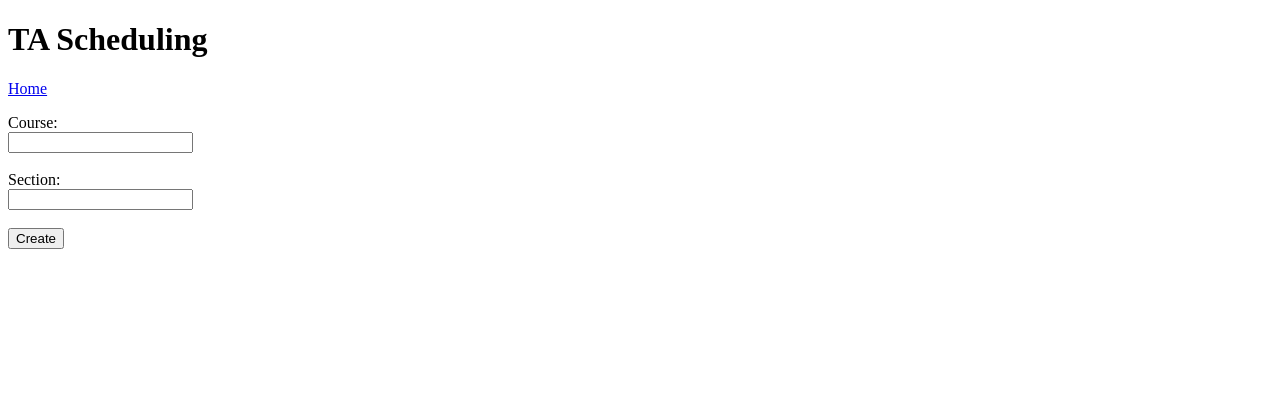
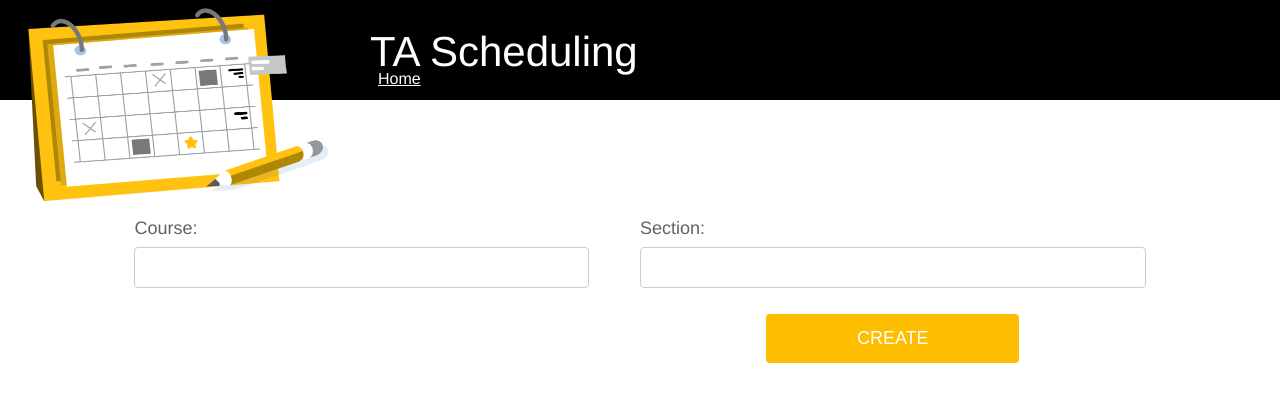
Before and after one commit to hakloss/FinalProject5, a Django app: page /CreateCourse/ in a window 1280 px wide. Shown: the top 402 px of the page. Run offline with Django 3.2, Linux system fonts and the light colour scheme.

Commit message:
CSS works, saving to database works

```diff
--- a/Scheduler/views.py
+++ b/Scheduler/views.py
@@ -1,9 +1,7 @@
 from django.shortcuts import render
-
-# Create your views here.
 from django.views import View
 from Scheduler.models import *
-
+# Create your views here.
 class CreateAccount(View):
     def get(self, request):
         return render(request, "CreateAccount.html")
@@ -11,11 +9,13 @@ class CreateAccount(View):
     def post(self, request):
         xfname = request.POST.get('fname')
         xlname = request.POST.get('lname')
+        print(xfname)
 
         account = user(fname=xfname, lname=xlname)
         account.save()
 
-        return render(request, "CreateAccount.html",{"fname": user, "lname": user})
+        #return render(request, "CreateAccount.html",{"fname": user, "lname": user})
+        return render(request, "CreateAccount.html", {"successmsg":"Success!"})
 
 class Home(View):
     def get(self, request):
--- /dev/null
+++ b/static/scheduler/style.css
@@ -0,0 +1,109 @@
+body{
+    font-family: Helvetica, Arial, sans-serif;
+    font-size: 16px;
+    color:#505050;
+}
+
+h1{
+    font-family: Helvetica, Arial, sans-serif;
+    font-size: 42px;
+    font-weight: 200;
+    margin-left: 350px !important;
+}
+
+a:link{
+    color:white;
+}
+a:visited{
+    color:lightgray;
+}
+
+label{
+    font-family: Helvetica, Arial, sans-serif;
+    font-size: 18px;
+    color:#626262;
+}
+
+.bar {
+    background-color: black;
+    position: absolute;
+    top:0;
+    left:0;
+    right:0;
+    height:100px;
+    z-index: -1;
+    }
+
+.homelink {
+    margin: -135px 0 130px 370px;
+}
+.title{
+    color:white;
+    padding-left:20px;
+}
+
+.hero{
+     z-index: 99;
+    margin-left:20px;
+}
+
+.centerlogin{
+    margin: auto;
+    width: 30%;
+}
+
+.accountform{
+    margin: auto;
+    width: 80%;
+}
+
+input[type=text], select{
+    width: 100%;
+    padding: 12px 20px;
+    margin: 8px 0;
+    display: inline-block;
+    border: 1px solid #ccc;
+    border-radius: 4px;
+    box-sizing: border-box;
+}
+
+input[type=submit]{
+    display: block;
+    width: 50%;
+    margin:auto;
+    background-color: #ffbd00;
+    color: white;
+    text-transform: uppercase;
+    font-size: 18px;
+    padding: 14px 20px;
+    border: none;
+    border-radius: 4px;
+}
+
+.btn a {
+    display: block;
+    width: 20%;
+    margin:auto;
+    background-color: #ffbd00;
+    color: white;
+    text-transform: uppercase;
+    text-decoration: none;
+    text-align: center;
+    font-size: 18px;
+    padding: 14px 20px;
+    border: none;
+    border-radius: 4px;
+}
+
+.columnleft {
+    float: left;
+    width: 45%;
+}
+.columnright {
+    float: right;
+    width: 50%;
+}
+.row:after {
+  display: table;
+  clear: both;
+}
--- a/templates/CreateAccount.html
+++ b/templates/CreateAccount.html
@@ -4,7 +4,7 @@
 <head>
     <meta charset="UTF-8">
     <title>Create Account</title>
-    <link rel="stylesheet" type="text/css" href="{% static 'scheduler/style.css' %} />
+    <link rel="stylesheet" type="text/css" href="{% static 'scheduler/style.css' %}" />
 </head>
 <body>
 <img class="hero" src="{% static 'img/calendar2.png' %}" width="300px">
@@ -16,7 +16,7 @@
 
 
 <div class="row">
-    <form action="/" method="post" class="accountform">
+    <form action="/CreateAccount/" method="post" class="accountform">
         {% csrf_token %}
         <div class="columnleft"><label for="fname">First name:</label><br/>
             <input type="text" id="fname" name="fname" required><br/><br/>
--- a/templates/CreateCourse.html
+++ b/templates/CreateCourse.html
@@ -4,7 +4,7 @@
 <head>
     <meta charset="UTF-8">
     <title>Create Course</title>
-    <link rel="stylesheet" type="text/css" href="{% static 'scheduler/style.css' %} />
+    <link rel="stylesheet" type="text/css" href="{% static 'scheduler/style.css' %}" />
 </head>
 <body>
 <img class="hero" src="{% static 'img/calendar2.png' %}" width="300px">
@@ -15,7 +15,7 @@
 <p class="homelink"><a href="/">Home</a></p>
 
 <div class="row">
-    <form action="/" method="post" class="accountform">
+    <form action="/CreateCourse/" method="post" class="accountform">
         {% csrf_token %}
         <div class="columnleft">
             <label for="course">Course:</label><br/>
--- a/templates/home.html
+++ b/templates/home.html
@@ -1,11 +1,12 @@
 {% load static %}
+
 <!DOCTYPE html>
 <html lang="en">
 <head>
     <meta charset="UTF-8">
     <title>Home</title>
 
-    <link rel="stylesheet" type="text/css" href="{% static 'scheduler/style.css' %} />
+    <link rel="stylesheet" type="text/css" href="{% static 'scheduler/style.css' %}" />
 </head>
 <body>
 <img class="hero" src="{% static 'img/calendar2.png' %}" width="300px">
--- a/templates/login.html
+++ b/templates/login.html
@@ -1,12 +1,13 @@
+{% load static %}
 <!DOCTYPE html>
 <html lang="en">
 <head>
     <meta charset="UTF-8">
     <title>Login</title>
-    <link href="../scheduler/static/scheduler/style.css" rel="stylesheet" type="text/css" />
+    <link rel="stylesheet" type="text/css" href="{% static 'scheduler/style.css' %}" />
 </head>
 <body>
-<img class="hero" src="../scheduler/static/scheduler/img/calendar2.png" width="300px">
+<img class="hero" src="{% static 'img/calendar2.png' %}">
 <div class="bar">
     <h1 class="title">TA Scheduling</h1>
 </div>
```
Also changed, not shown: FinalProject5/settings.py (+6 -2 lines), db.sqlite3, static/img/calendar2.png (added).
